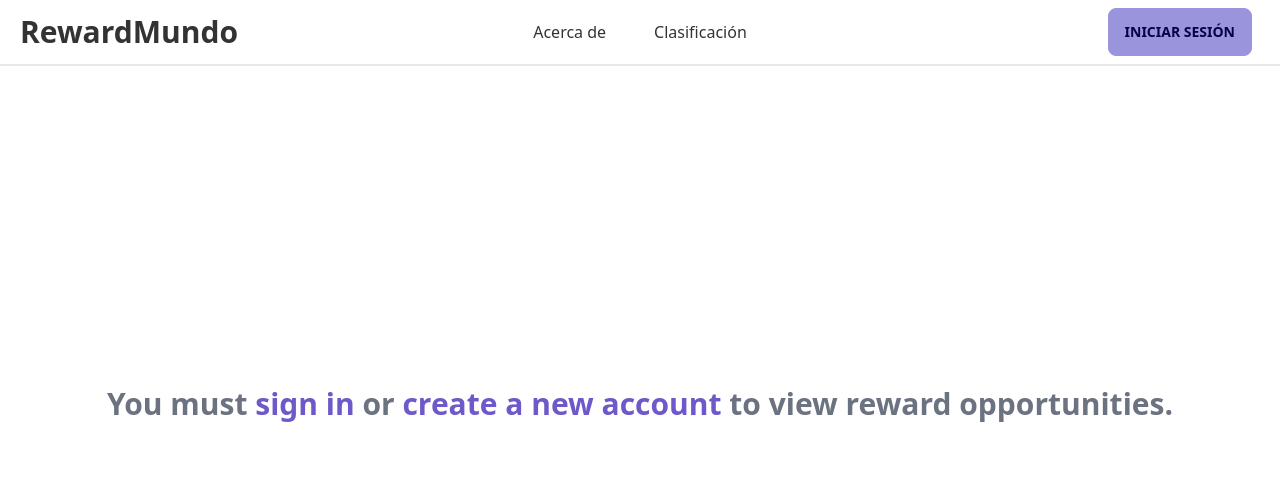
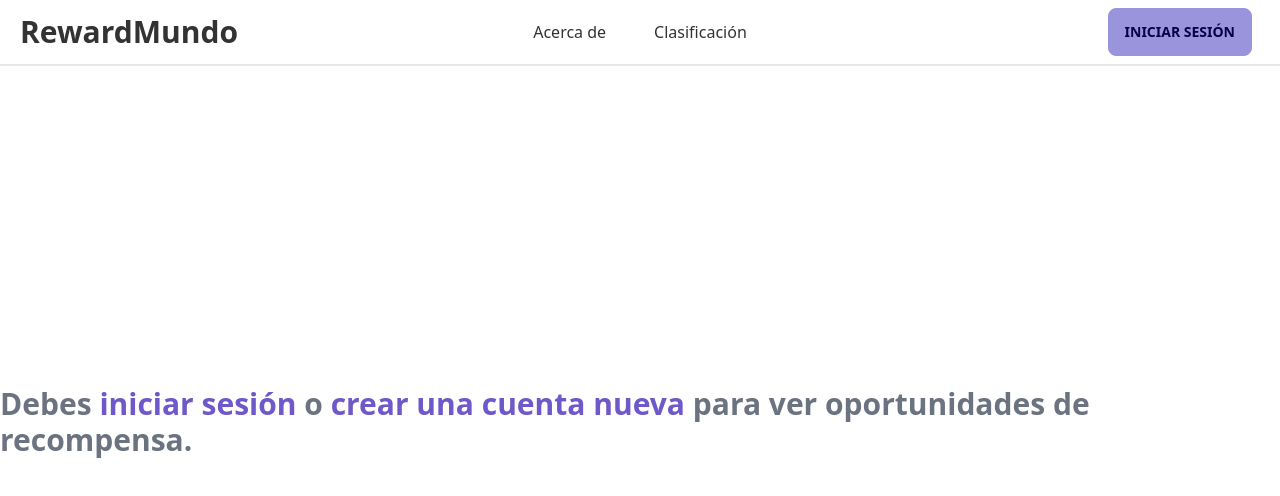
Before and after one commit to Lathryx/RewardMundo, a Next.js app: page /redeem in a window 1280 px wide. Shown: the top 496 px of the page. Built offline with nearby package versions, Linux system fonts and the light colour scheme; no server answers.

Commit message:
updated Redeem auth block page to be in Spanish too

```diff
--- a/pages/redeem.js
+++ b/pages/redeem.js
@@ -52,7 +52,7 @@
 const SignInOrSignUp = () => {
     return (
         <div className="mt-80 flex items-center justify-center">
-            <p className="text-3xl text-gray-500 font-semibold">You must <span className="text-secondary font-bold">sign in</span> or <span className="text-secondary font-bold">create a new account</span> to view reward opportunities.</p>
+            <p className="text-3xl text-gray-500 font-semibold">Debes <span className="text-secondary font-bold">iniciar sesión</span> o <span className="text-secondary font-bold">crear una cuenta nueva</span> para ver oportunidades de recompensa.</p>
         </div>
     );
 };
```
